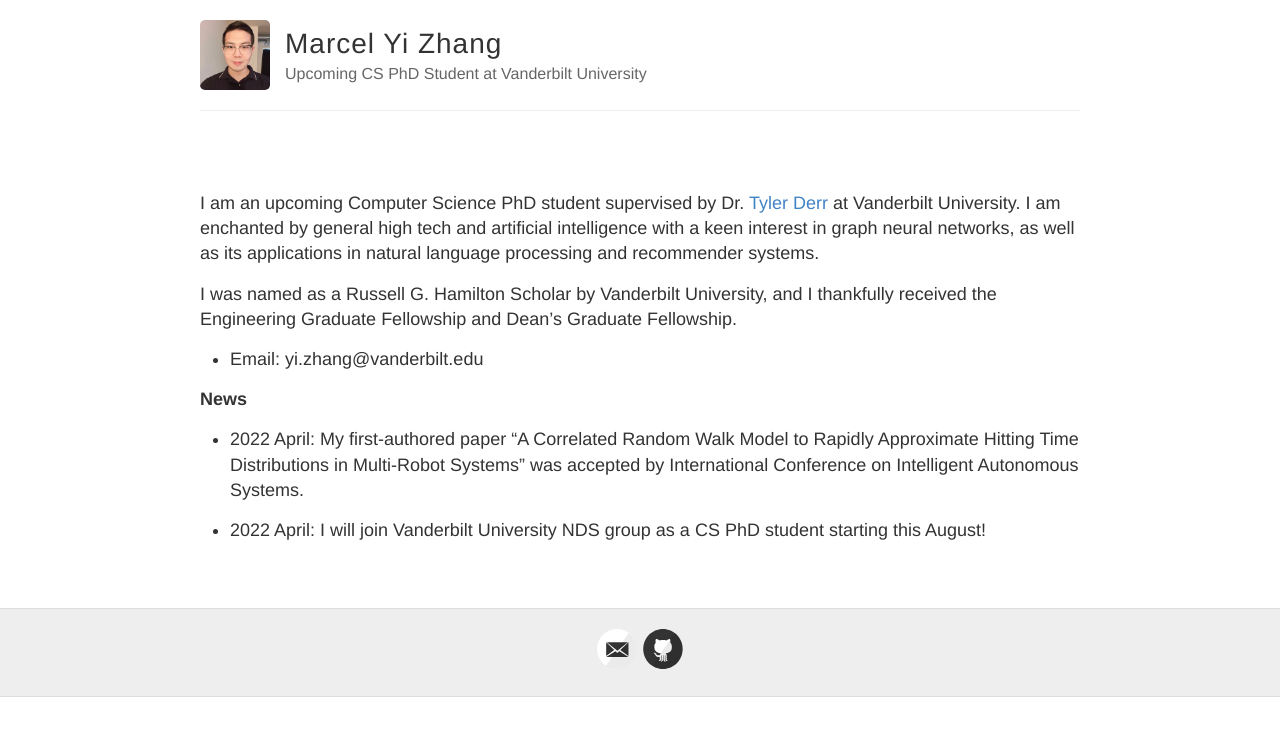
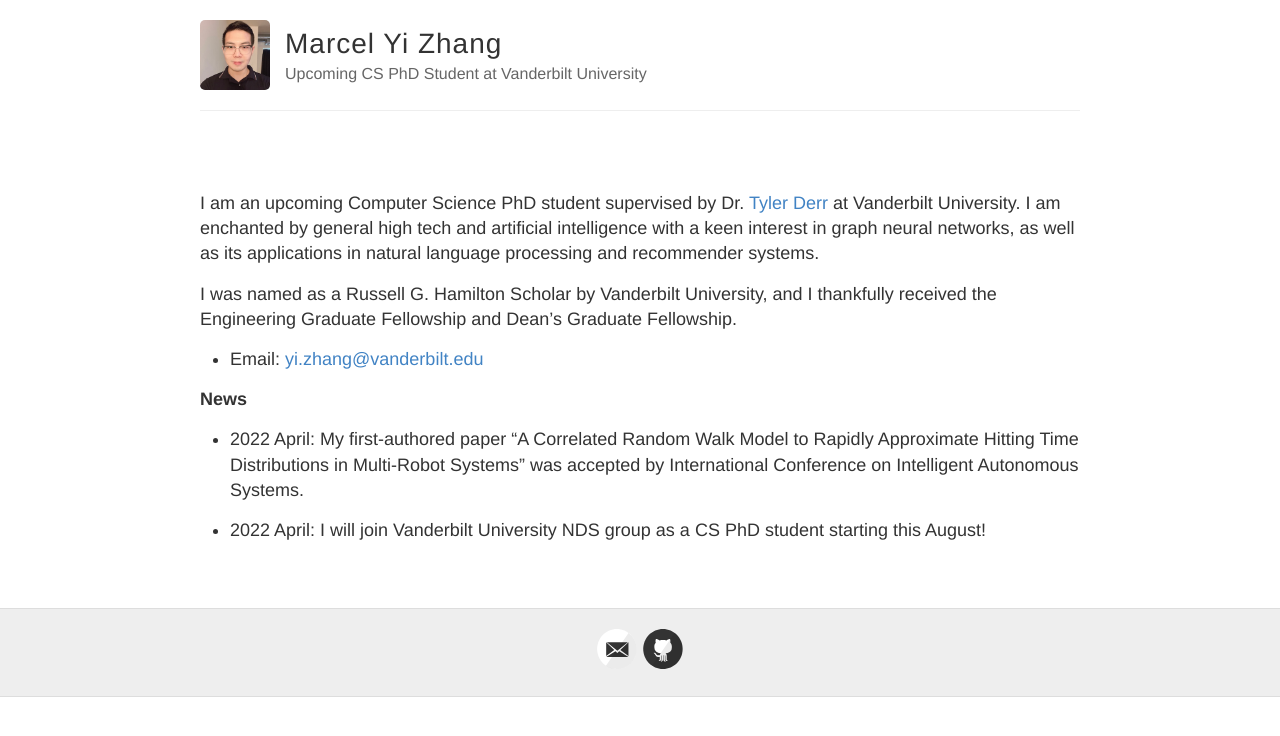
Before and after one commit to YiZhan2854/YiZhan2854.github.io, a Jekyll site: the page built from index.md, in a window 1280 px wide. Shown: the top 736 px of the page. Built offline with Jekyll 4.4.1, drawn with Linux system fonts in a browser that asks for light colours; part of the change alters nothing that is shown.

```diff
--- a/index.md
+++ b/index.md
@@ -7,7 +7,7 @@ I am an upcoming Computer Science PhD student supervised by Dr. [Tyler Derr](htt
 
 I was named as a Russell G. Hamilton Scholar by Vanderbilt University, and I thankfully received the Engineering Graduate Fellowship and Dean’s Graduate Fellowship.
 
-- Email: yi.zhang@vanderbilt.edu
+- Email: <yi.zhang@vanderbilt.edu>
 
 **News**
 
```
